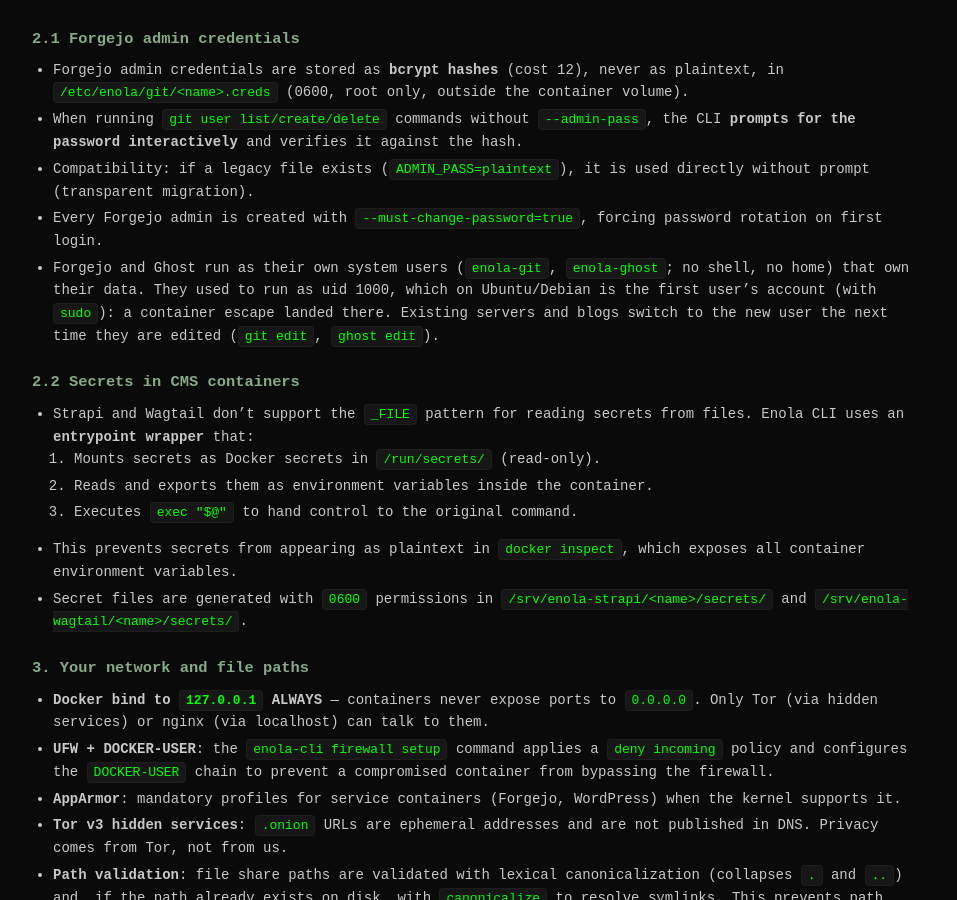
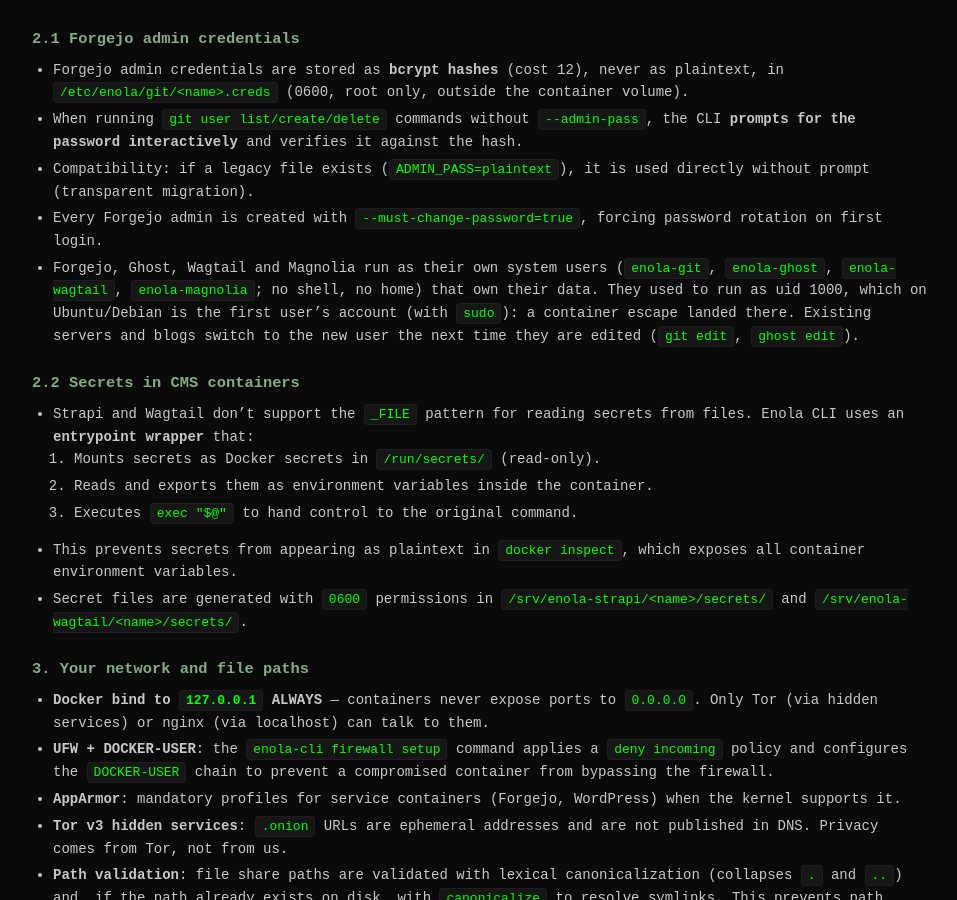
Before and after one commit to SalvadorPalmaRodriguez/enola-cli-lite, a Jekyll site: the page built from docs/en/security-model.md, in a window 1280 px wide and 900 px high, scrolled down 1216 px. Shown: the whole window, without its empty margins (160-1117 px from the left). Built offline with Jekyll 4.4.1, drawn with Linux system fonts in a browser that asks for light colours; our own code applies the rules of GitHub Pages for plain Markdown files; some of the changed text lies outside the part shown.

```diff
--- a/docs/en/security-model.md
+++ b/docs/en/security-model.md
@@ -65,8 +65,9 @@ file "$BIN" | grep -q stripped && echo OK
   it is used directly without prompt (transparent migration).
 - Every Forgejo admin is created with `--must-change-password=true`,
   forcing password rotation on first login.
-- Forgejo and Ghost run as their own system users (`enola-git`,
-  `enola-ghost`; no shell, no home) that own their data. They used to run as
+- Forgejo, Ghost, Wagtail and Magnolia run as their own system users
+  (`enola-git`, `enola-ghost`, `enola-wagtail`, `enola-magnolia`; no shell, no
+  home) that own their data. They used to run as
   uid 1000, which on Ubuntu/Debian is the first user's account (with `sudo`):
   a container escape landed there. Existing servers and blogs switch to the new
   user the next time they are edited (`git edit`, `ghost edit`).
```
Also changed, not shown: other parts of docs/en/security-model.md (+1 -1 lines), docs/user/general/SECURITY.md (+4 -3 lines), docs/user/uninstall/uninstall.md (+3 -3 lines), CHANGELOG.md.
